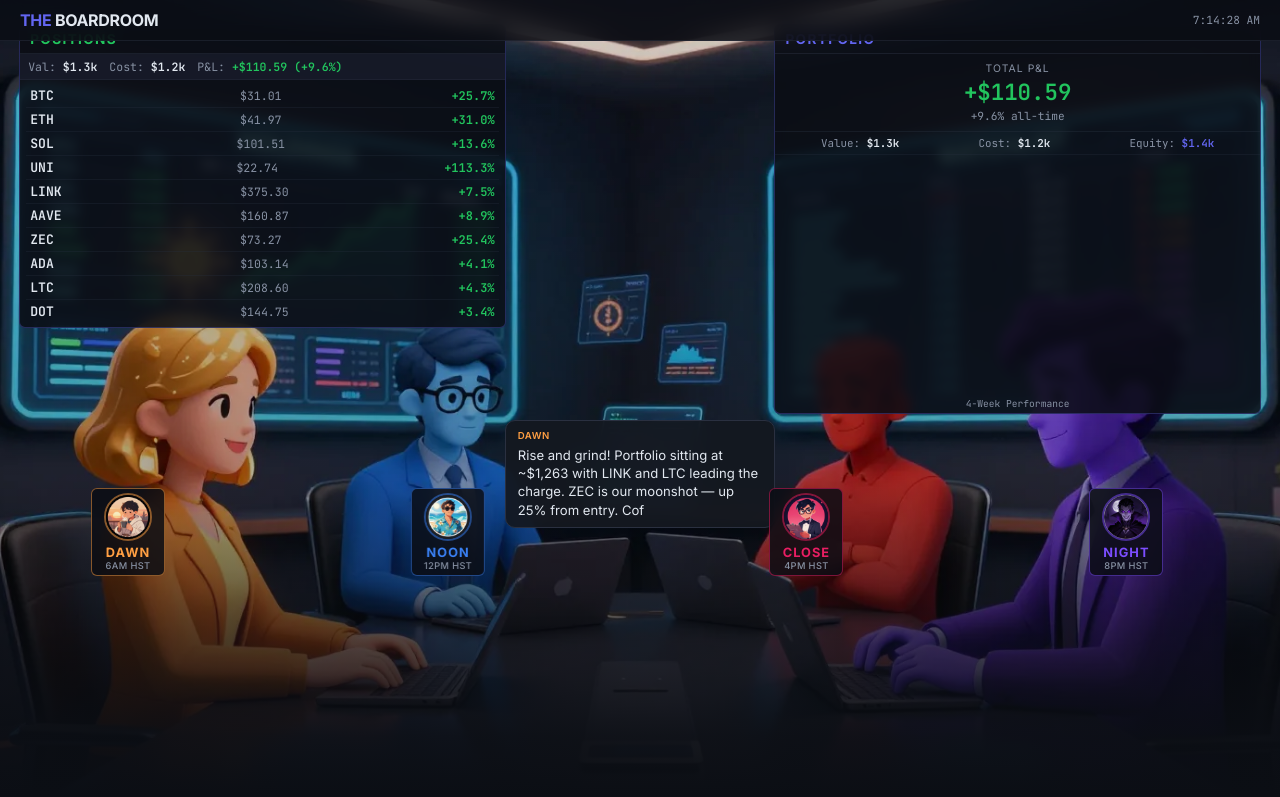
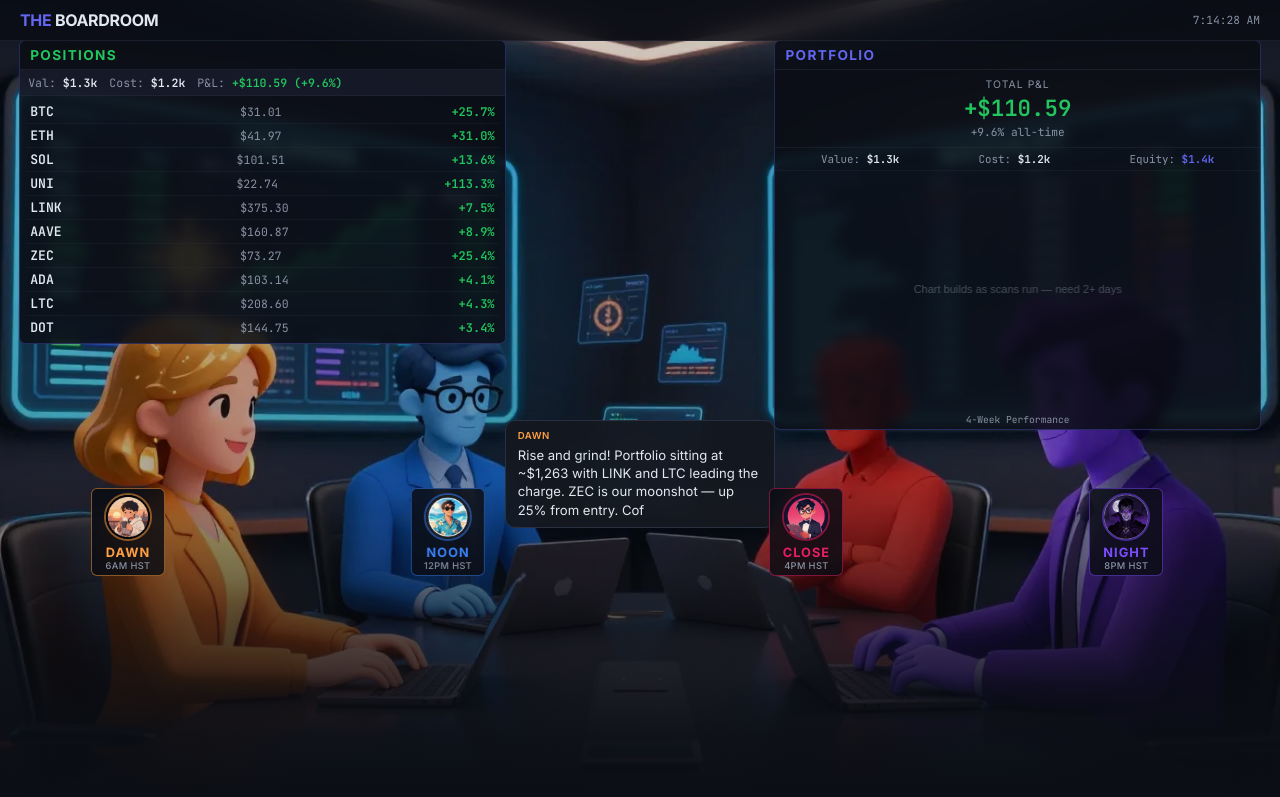
Before and after one commit to hutch1085/boardroom, a website: page public/index.html in a window 1280 px wide. Shown: the top 797 px of the page. Drawn offline with Linux system fonts and the light colour scheme.

Commit message:
v6c: fix board title clipping, add chart placeholder text

```diff
--- a/public/index.html
+++ b/public/index.html
@@ -108,17 +108,17 @@ body {
 
 /* LEFT SCREEN — Positions */
 .screen-holdings {
-  top: 3%;
+  top: 5%;
   left: 1.5%;
   width: 38%;
-  max-height: 62%;
+  max-height: 58%;
 }
 /* RIGHT SCREEN — Aggregate */
 .screen-aggregate {
-  top: 3%;
+  top: 5%;
   right: 1.5%;
   width: 38%;
-  max-height: 62%;
+  max-height: 58%;
 }
 
 .screen-body {
@@ -728,7 +728,20 @@ function renderAggregate() {
 // ============================================================
 function drawHistoryChart() {
   const canvas = document.getElementById('historyChart');
-  if (!canvas || historyData.length < 2) return;
+  if (!canvas) return;
+  if (historyData.length < 2) {
+    const ctx = canvas.getContext('2d');
+    const dpr = window.devicePixelRatio || 1;
+    const rect = canvas.getBoundingClientRect();
+    canvas.width = rect.width * dpr;
+    canvas.height = rect.height * dpr;
+    ctx.scale(dpr, dpr);
+    ctx.fillStyle = 'rgba(160,170,190,0.4)';
+    ctx.font = '11px sans-serif';
+    ctx.textAlign = 'center';
+    ctx.fillText('Chart builds as scans run — need 2+ days', rect.width / 2, rect.height / 2);
+    return;
+  }
   const ctx = canvas.getContext('2d');
   const dpr = window.devicePixelRatio || 1;
   const rect = canvas.getBoundingClientRect();
```
